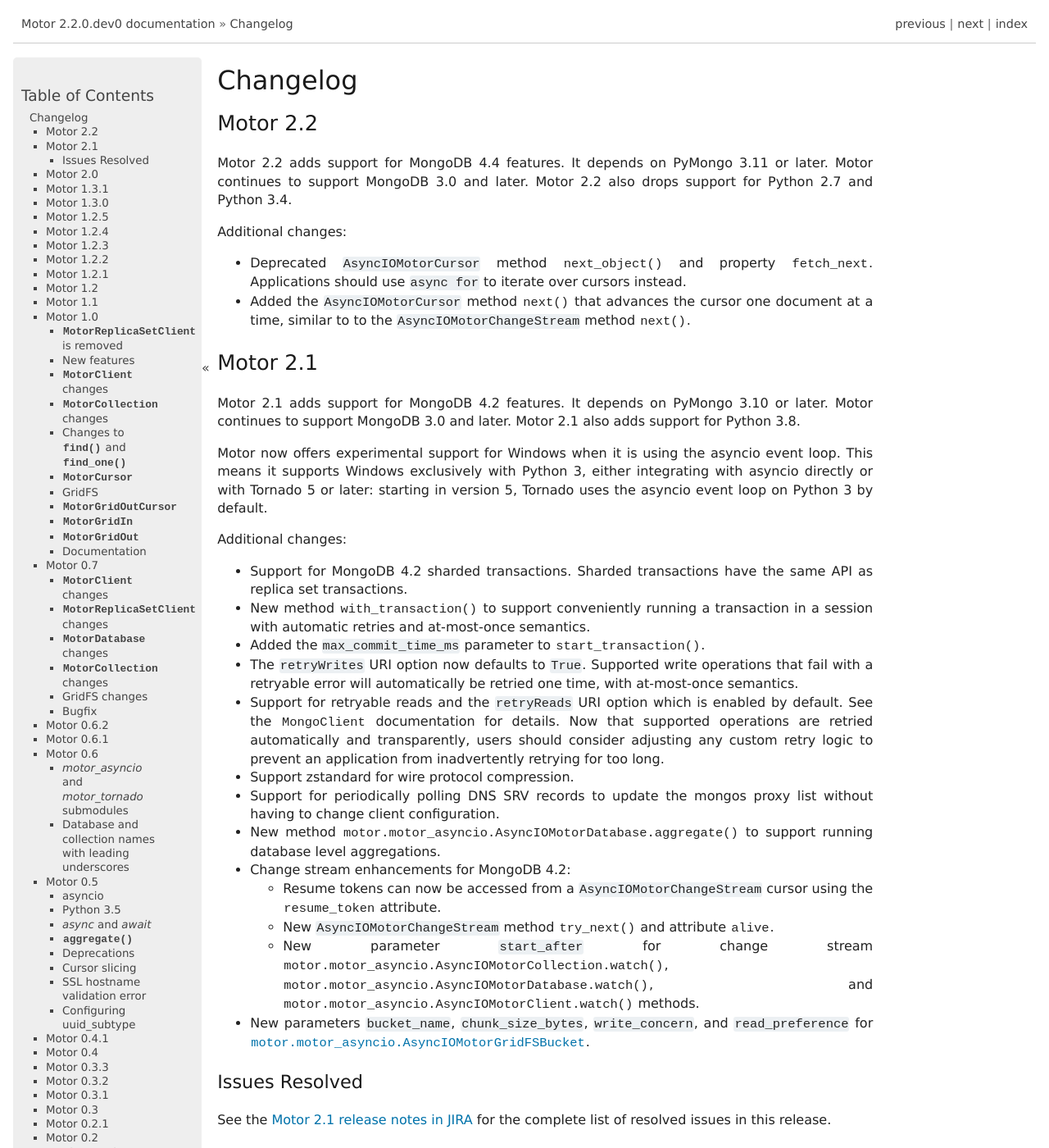
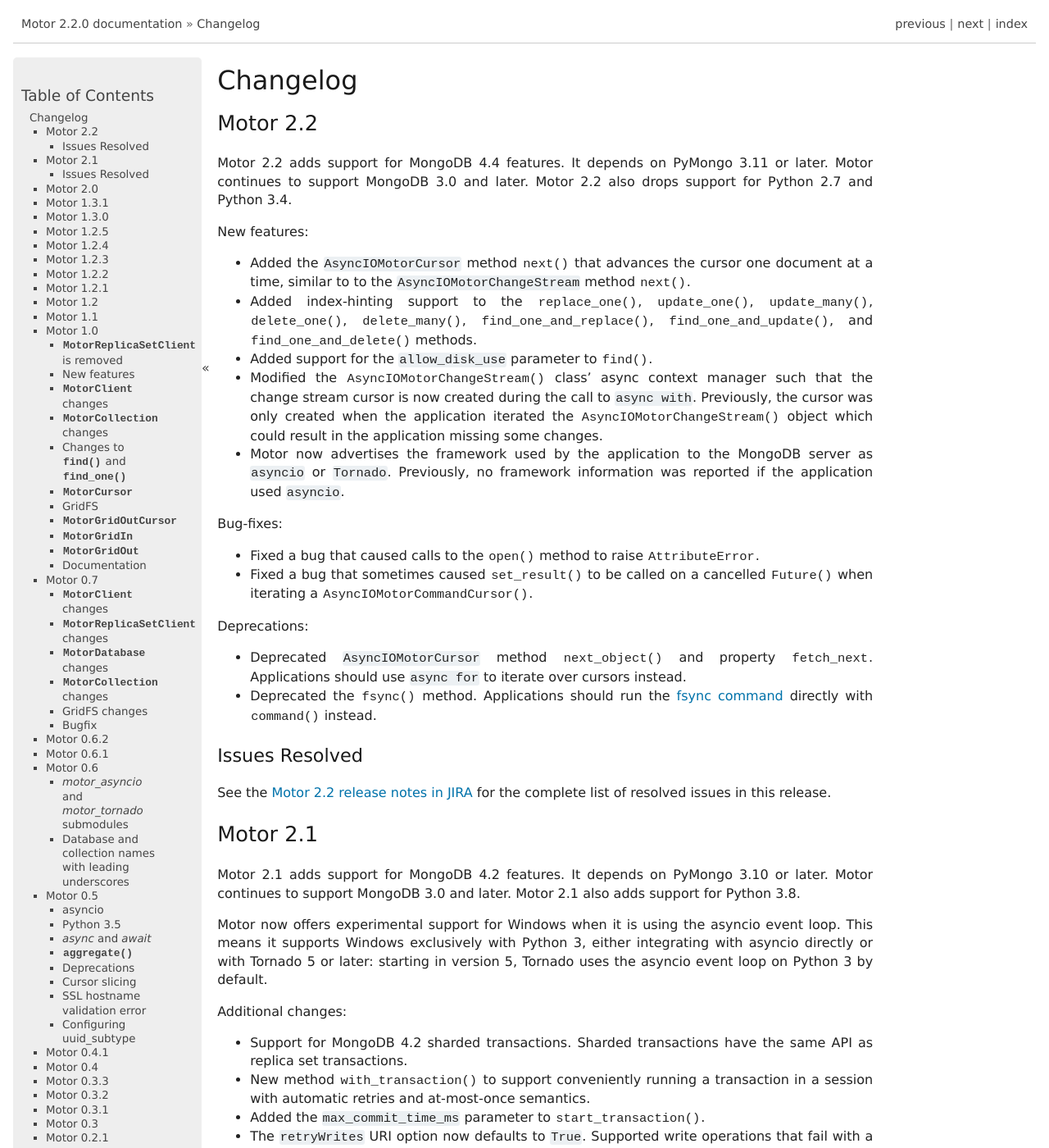
Before and after one commit to mongodb/motor, a Sphinx documentation site: the page built from doc/changelog.rst, in a window 1280 px wide and 1400 px high. Shown: the whole window at 82% size. Built offline with Sphinx 7.4.7, drawn with Linux system fonts in a browser that asks for light colours; pages that are not in the unit, such as notebooks, are missing from menus; comment, search, counter and statistics services are not loaded; the version number is read from the project's files by our own code; some of the changed text lies outside the part shown.

Commit message:
BUMP 2.2.0 (#86)

```diff
--- a/doc/changelog.rst
+++ b/doc/changelog.rst
@@ -10,18 +10,63 @@
 later. Motor continues to support MongoDB 3.0 and later. Motor 2.2 also drops
 support for Python 2.7 and Python 3.4.
 
-Additional changes:
+New features:
+
+- Added the ``AsyncIOMotorCursor`` method
+  :meth:`~motor.motor_asyncio.AsyncIOMotorCursor.next` that advances the
+  cursor one document at a time, similar to to the
+  ``AsyncIOMotorChangeStream`` method
+  :meth:`~motor.motor_asyncio.AsyncIOMotorChangeStream.next`.
+- Added index-hinting support to the
+  :meth:`~motor.motor_asyncio.AsyncIOMotorCollection.replace_one`,
+  :meth:`~motor.motor_asyncio.AsyncIOMotorCollection.update_one`,
+  :meth:`~motor.motor_asyncio.AsyncIOMotorCollection.update_many`,
+  :meth:`~motor.motor_asyncio.AsyncIOMotorCollection.delete_one`,
+  :meth:`~motor.motor_asyncio.AsyncIOMotorCollection.delete_many`,
+  :meth:`~motor.motor_asyncio.AsyncIOMotorCollection.find_one_and_replace`,
+  :meth:`~motor.motor_asyncio.AsyncIOMotorCollection.find_one_and_update`, and
+  :meth:`~motor.motor_asyncio.AsyncIOMotorCollection.find_one_and_delete`
+  methods.
+- Added support for the ``allow_disk_use`` parameter to
+  :meth:`~motor.motor_asyncio.AsyncIOMotorCollection.find`.
+- Modified the :meth:`~motor.motor_asyncio.AsyncIOMotorChangeStream` class'
+  async context manager such that the change stream cursor is now created
+  during the call to ``async with``. Previously, the cursor was only created
+  when the application iterated the
+  :meth:`~motor.motor_asyncio.AsyncIOMotorChangeStream` object which could
+  result in the application missing some changes.
+- Motor now advertises the framework used by the application to
+  the MongoDB server as ``asyncio`` or ``Tornado``. Previously, no framework
+  information was reported if the application used ``asyncio``.
+
+Bug-fixes:
+
+- Fixed a bug that caused calls to the
+  :meth:`~motor.motor_asyncio.AsyncIOMotorGridOut.open()` method to raise
+  :exc:`AttributeError`.
+- Fixed a bug that sometimes caused :meth:`~asyncio.Future.set_result` to be
+  called on a cancelled :meth:`~asyncio.Future` when iterating a
+  :meth:`~motor.motor_asyncio.AsyncIOMotorCommandCursor`.
+
+Deprecations:
 
 - Deprecated ``AsyncIOMotorCursor`` method
   :meth:`~motor.motor_asyncio.AsyncIOMotorCursor.next_object` and
   property :attr:`~motor.motor_asyncio.AsyncIOMotorCursor.fetch_next`.
   Applications should use ``async for`` to iterate over cursors instead.
-- Added the ``AsyncIOMotorCursor`` method
-  :meth:`~motor.motor_asyncio.AsyncIOMotorCursor.next` that advances the
-  cursor one document at a time, similar to to the
-  ``AsyncIOMotorChangeStream`` method
-  :meth:`~motor.motor_asyncio.AsyncIOMotorChangeStream.next`.
+- Deprecated the :meth:`~motor.motor_asyncio.AsyncIOMotorClient.fsync`
+  method. Applications should run the
+  `fsync command <https://docs.mongodb.com/manual/reference/command/fsync/>`_
+  directly with :meth:`~motor.motor_asyncio.AsyncIOMotorDatabase.command`
+  instead.
 
+Issues Resolved
+~~~~~~~~~~~~~~~
+
+See the `Motor 2.2 release notes in JIRA`_ for the complete list of resolved
+issues in this release.
+
+.. _Motor 2.2 release notes in JIRA: https://jira.mongodb.org/secure/ReleaseNote.jspa?projectId=11182&version=24884
 
 Motor 2.1
 ---------
--- a/motor/__init__.py
+++ b/motor/__init__.py
@@ -14,7 +14,7 @@
 
 """Motor, an asynchronous driver for MongoDB."""
 
-version_tuple = (2, 2, 0, 'dev0')
+version_tuple = (2, 2, 0)
 
 
 def get_version_string():
--- a/setup.py
+++ b/setup.py
@@ -128,7 +128,7 @@
 
 
 setup(name='motor',
-      version='2.2.0.dev0',
+      version='2.2.0',
       packages=packages,
       description=description,
       long_description=long_description,
```
